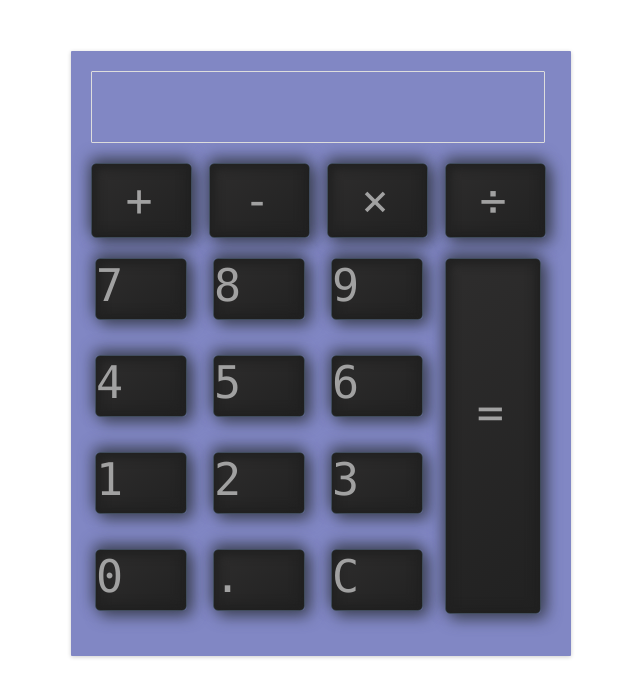
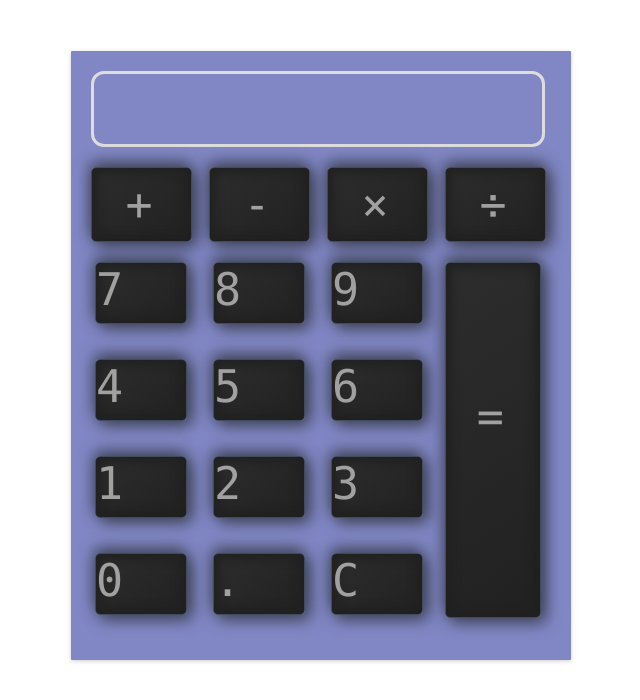
Before and after one commit to Riya-mary/Calculator-Project-Riya-Mary-Thomas-, a plain HTML site: page index.html in a window 1280 px wide. Shown: the whole page, without its empty margins (319-959 px from the left). Drawn offline with Linux system fonts and the light colour scheme.

Commit message:
Update style.css
changes in input class

```diff
--- a/style.css
+++ b/style.css
@@ -18,8 +18,8 @@ body {
 }
 
 .input {
-  border: 1px solid #ddd;
-  border-radius: 1px;
+  border: 3px solid #ddd;
+  border-radius: 13px;
   height: 60px;
   padding-right: 15px;
   padding-top: 10px;
```
